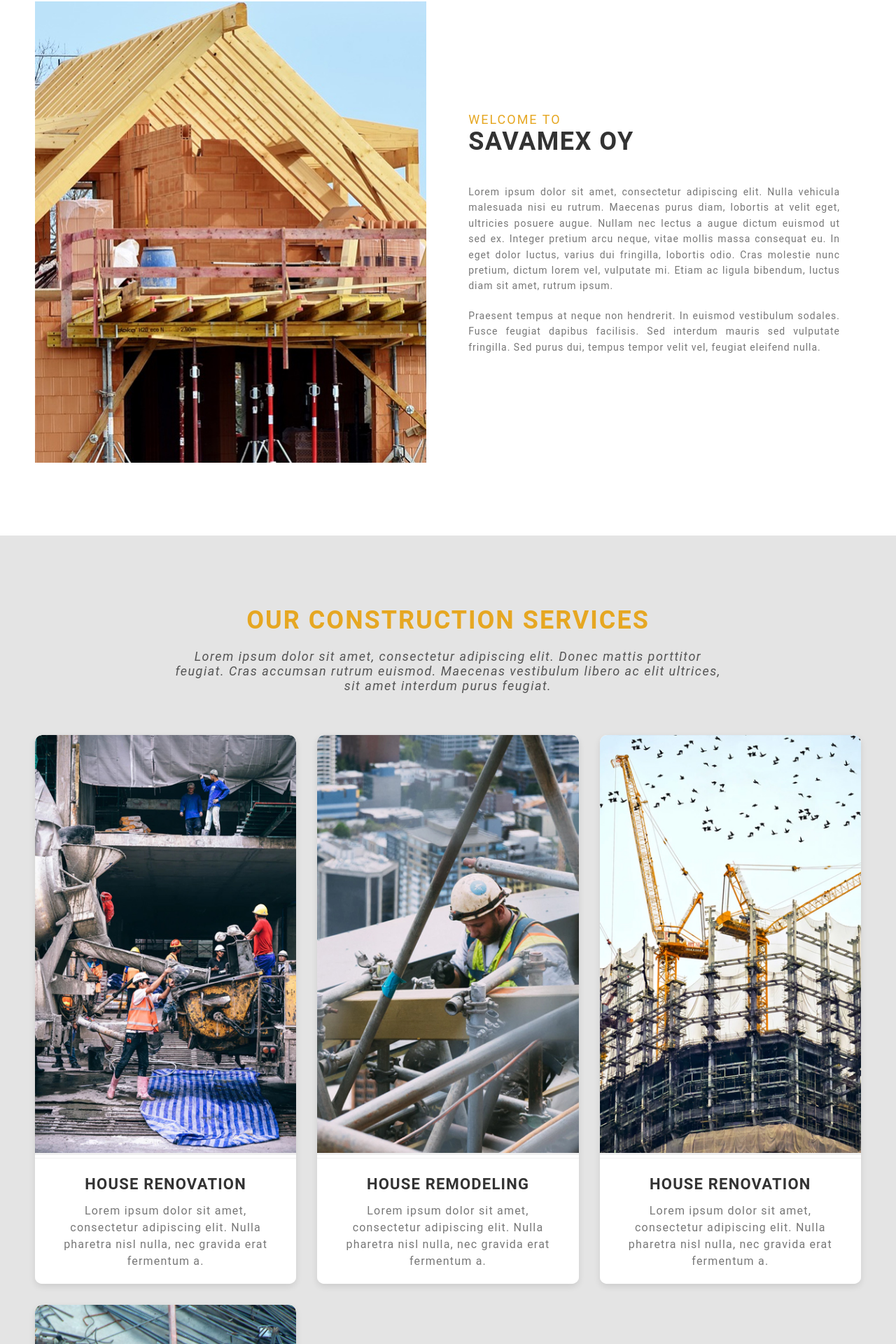
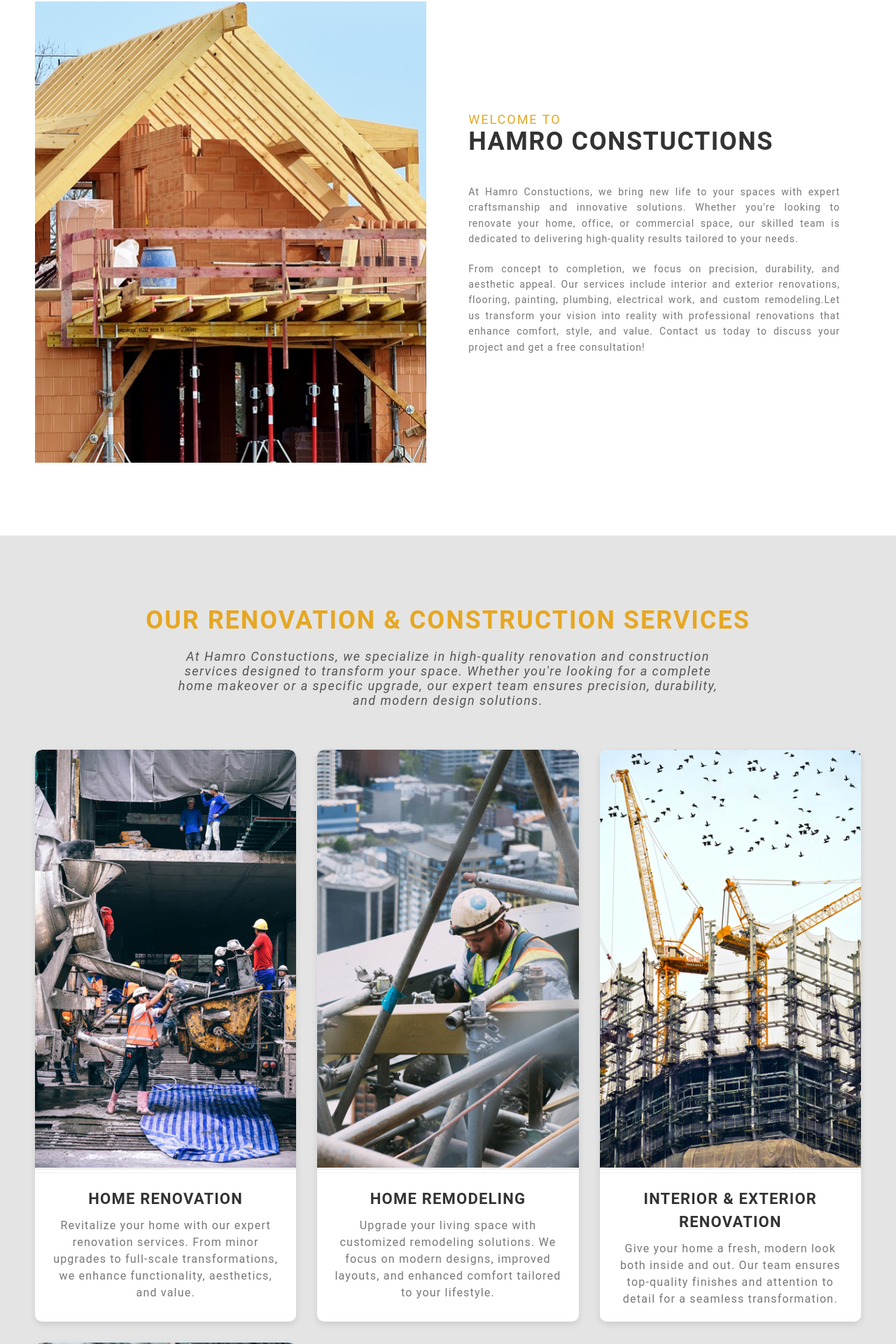
Before and after one commit to srijankarki07/renovation-site-mock-design, a Next.js app: page / in a window 1280 px wide. Shown: the part 898-2818 px from the top of the page at 70% size. Built offline with nearby package versions, Linux system fonts and the light colour scheme.

Commit message:
replace dummy text with meaningful one

```diff
--- a/src/component/GetStartedToday.js
+++ b/src/component/GetStartedToday.js
@@ -2,9 +2,10 @@ export default function GetStartedToday() {
   const getStartedToday = {
     title: "Get Started Today",
     subtitle:
-      "Lorem ipsum dolor sit amet, consectetur adipiscing elit. Donec mattis porttitor feugiat. Cras accumsan rutrum euismod. Maecenas vestibulum libero ac elit ultrices, sit amet interdum purus feugiat.",
-    button: "Get Quote",
+      "Transform your space with expert renovation and construction services from Hamro Constuctions. Whether you're planning a home upgrade or a complete remodel, our team is ready to bring your vision to life. Get a personalized consultation and a free quote today!",
+    button: "Get a Free Quote",
   };
+
   return (
     <div className="getStartedToday">
       <h1>{getStartedToday.title}</h1>
--- a/src/component/aboutUs.js
+++ b/src/component/aboutUs.js
@@ -5,11 +5,11 @@ export default function AboutUs() {
     {
       id: 1,
       title: "Welcome to",
-      header: "Savamex Oy",
+      header: "Hamro Constuctions",
       description1:
-        "Lorem ipsum dolor sit amet, consectetur adipiscing elit. Nulla vehicula malesuada nisi eu rutrum. Maecenas purus diam, lobortis at velit eget, ultricies posuere augue. Nullam nec lectus a augue dictum euismod ut sed ex. Integer pretium arcu neque, vitae mollis massa consequat eu. In eget dolor luctus, varius dui fringilla, lobortis odio. Cras molestie nunc pretium, dictum lorem vel, vulputate mi. Etiam ac ligula bibendum, luctus diam sit amet, rutrum ipsum.",
+        " At Hamro Constuctions, we bring new life to your spaces with expert craftsmanship and innovative solutions. Whether you're looking to renovate your home, office, or commercial space, our skilled team is dedicated to delivering high-quality results tailored to your needs. ",
       description2:
-        "Praesent tempus at neque non hendrerit. In euismod vestibulum sodales. Fusce feugiat dapibus facilisis. Sed interdum mauris sed vulputate fringilla. Sed purus dui, tempus tempor velit vel, feugiat eleifend nulla.",
+        "From concept to completion, we focus on precision, durability, and aesthetic appeal. Our services include interior and exterior renovations, flooring, painting, plumbing, electrical work, and custom remodeling.Let us transform your vision into reality with professional renovations that enhance comfort, style, and value. Contact us today to discuss your project and get a free consultation!",
       img: "/aboutUs.png",
     },
   ];
--- a/src/component/features.js
+++ b/src/component/features.js
@@ -9,51 +9,50 @@ export default function Features() {
   const features = {
     title: "Why Choose Us",
     subtitle:
-      "Lorem ipsum dolor sit amet, consectetur adipiscing elit. Donec mattis porttitor feugiat. Cras accumsan rutrum euismod. Maecenas vestibulum libero ac elit ultrices, sit amet interdum purus feugiat.",
+      "At Hamro Constuctions, we are committed to delivering top-notch renovation and construction services. Our expertise, attention to detail, and customer-centric approach set us apart. Here’s what makes us the best choice for your project.",
 
     features: [
       {
         id: 1,
-        name: "Engineering",
+        name: "Expert Engineering",
         icon: <GrSend />,
         description:
-          "Lorem ipsum dolor sit amet, consectetur adipiscing elit. Nulla pharetra nisl nulla, nec gravida erat fermentum a.",
+          "Our skilled engineers bring precision and expertise to every project, ensuring structural integrity and innovative solutions.",
       },
       {
         id: 2,
-        name: "Quality Work",
+        name: "High-Quality Work",
         icon: <FaPaintBrush />,
         description:
-          "Lorem ipsum dolor sit amet, consectetur adipiscing elit. Nulla pharetra nisl nulla, nec gravida erat fermentum a.",
+          "We prioritize quality craftsmanship, using premium materials and techniques to achieve outstanding results.",
       },
       {
         id: 3,
-        name: "Best Quality",
+        name: "Best Industry Standards",
         icon: <AiOutlineStock />,
         description:
-          "Lorem ipsum dolor sit amet, consectetur adipiscing elit. Nulla pharetra nisl nulla, nec gravida erat fermentum a.",
+          "Our work meets and exceeds industry standards, ensuring long-lasting durability and superior finishes.",
       },
-
       {
         id: 4,
         name: "Experienced Team",
         icon: <RiTeamLine />,
         description:
-          "Lorem ipsum dolor sit amet, consectetur adipiscing elit. Nulla pharetra nisl nulla, nec gravida erat fermentum a.",
+          "With years of experience, our professionals bring knowledge, skill, and dedication to every renovation and construction project.",
       },
       {
         id: 5,
-        name: "Safety",
+        name: "Safety First",
         icon: <MdHealthAndSafety />,
         description:
-          "Lorem ipsum dolor sit amet, consectetur adipiscing elit. Nulla pharetra nisl nulla, nec gravida erat fermentum a.",
+          "We prioritize safety at every stage of construction, following strict guidelines to protect our team and your property.",
       },
       {
         id: 6,
-        name: "Modern System",
+        name: "Modern & Efficient Systems",
         icon: <GrVirtualMachine />,
         description:
-          "Lorem ipsum dolor sit amet, consectetur adipiscing elit. Nulla pharetra nisl nulla, nec gravida erat fermentum a.",
+          "We leverage the latest technology and modern construction techniques to enhance efficiency and project outcomes.",
       },
     ],
   };
--- a/src/component/footer.js
+++ b/src/component/footer.js
@@ -9,7 +9,7 @@ export default function Footer() {
         <FaTwitter />
         <FaInstagram />
       </div>
-      <p>Savamex Oy © 2024</p>
+      <p>Hamro Constuctions © {new Date().getFullYear()}</p>
       <p>All rights reserved</p>
     </div>
   );
--- a/src/component/services.js
+++ b/src/component/services.js
@@ -2,37 +2,37 @@ import Image from "next/image";
 
 export default function Services() {
   const services = {
-    title: "Our Construction Services",
+    title: "Our Renovation & Construction Services",
     subtitle:
-      "Lorem ipsum dolor sit amet, consectetur adipiscing elit. Donec mattis porttitor feugiat. Cras accumsan rutrum euismod. Maecenas vestibulum libero ac elit ultrices, sit amet interdum purus feugiat.",
+      "At Hamro Constuctions, we specialize in high-quality renovation and construction services designed to transform your space. Whether you're looking for a complete home makeover or a specific upgrade, our expert team ensures precision, durability, and modern design solutions.",
     services: [
       {
         id: 1,
-        name: "House Renovation",
+        name: "Home Renovation",
         image: "/s1.jpg",
         description:
-          "Lorem ipsum dolor sit amet, consectetur adipiscing elit. Nulla pharetra nisl nulla, nec gravida erat fermentum a.",
+          "Revitalize your home with our expert renovation services. From minor upgrades to full-scale transformations, we enhance functionality, aesthetics, and value.",
       },
       {
         id: 2,
-        name: "House Remodeling",
+        name: "Home Remodeling",
         image: "/s2.jpg",
         description:
-          "Lorem ipsum dolor sit amet, consectetur adipiscing elit. Nulla pharetra nisl nulla, nec gravida erat fermentum a.",
+          "Upgrade your living space with customized remodeling solutions. We focus on modern designs, improved layouts, and enhanced comfort tailored to your lifestyle.",
       },
       {
         id: 3,
-        name: "House Renovation",
+        name: "Interior & Exterior Renovation",
         image: "/s3.jpg",
         description:
-          "Lorem ipsum dolor sit amet, consectetur adipiscing elit. Nulla pharetra nisl nulla, nec gravida erat fermentum a.",
+          "Give your home a fresh, modern look both inside and out. Our team ensures top-quality finishes and attention to detail for a seamless transformation.",
       },
       {
         id: 4,
-        name: "House Reconstruction",
+        name: "Structural Reconstruction",
         image: "/s4.jpg",
         description:
-          "Lorem ipsum dolor sit amet, consectetur adipiscing elit. Nulla pharetra nisl nulla, nec gravida erat fermentum a.",
+          "Rebuild and strengthen your property with our structural reconstruction services. We ensure safety, durability, and compliance with modern building standards.",
       },
     ],
   };
```
